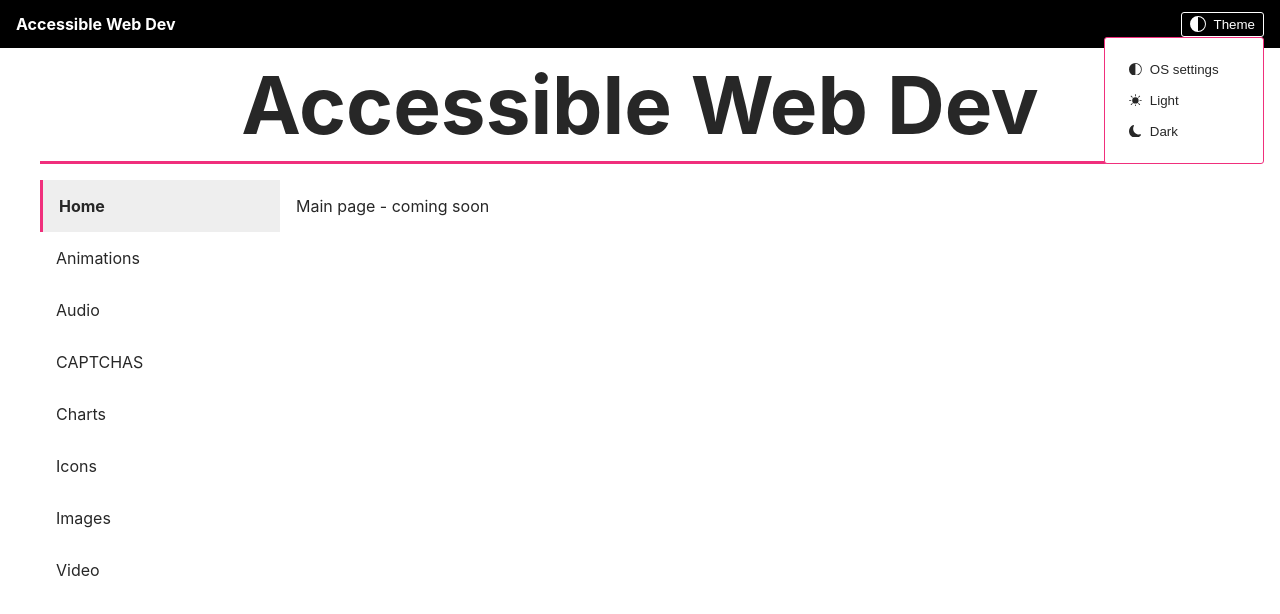
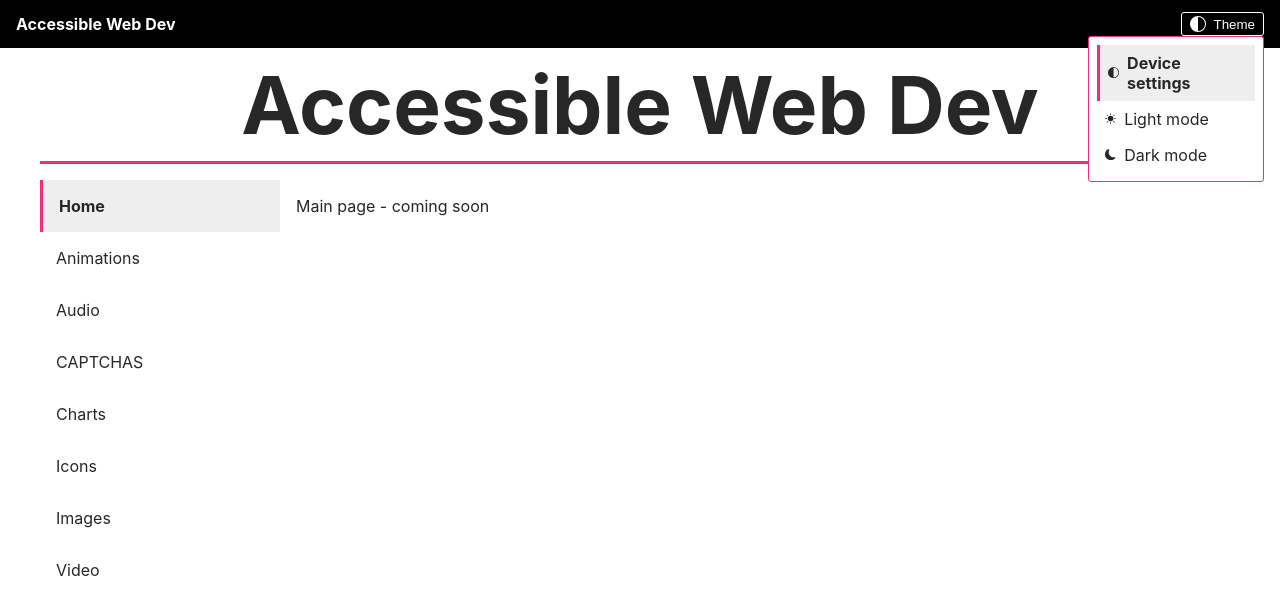
Before and after one commit to ElpisHelle/Web-developer, a Next.js app: page / in a window 1280 px wide. Both pictures are taken after a click on the button "Theme". Shown: the top 614 px of the page. Built offline with nearby package versions, Linux system fonts and the light colour scheme.

Commit message:
Converted theme menu buttons to radio items

```diff
--- a/components/Header/Header.module.css
+++ b/components/Header/Header.module.css
@@ -23,7 +23,7 @@
 }
 
 .topBanner button {
-  background-color: transparent;
+
   cursor: pointer;
   color: #fff;
 }
@@ -33,6 +33,7 @@
   place-items: center;
   border: none;
   padding: 0;
+  background-color: transparent;
 }
 
 .themeBtn {
@@ -40,10 +41,9 @@
   align-items: center;
   gap: 0.5rem;
   border: 1px solid #fff;
-  padding: 0rem 0.5rem;
+  padding: 0.2rem 0.5rem;
   border-radius: var(--borderRadius);
-  height: 25px;
-
+  background-color: transparent;
 }
 
 .headerTitle {
@@ -54,19 +54,18 @@
 
 .themeSwitcher {
   position: absolute;
-  top: 33px;
+  top: 16px;
   right: 48px;
-  width: 10rem;
+  width: 11em;
   background-color: var(--bg);
-  padding: 1rem;
+  padding: 0.5rem;
   border: 1px solid var(--primary);
   border-radius: var(--borderRadius);
+  list-style: none;
+}
 
 
-
-}
-
-.themeSwitcher button {
+.themeSwitcher li {
   color: var(--text);
   display: flex;
   gap: 0.5rem;
@@ -75,17 +74,24 @@
   padding: 0.5rem;
   width: 100%;
   border: none;
+  background-color: var(--bg);
 }
 
-.themeSwitcher button:hover {
+.themeSwitcher li.activeBtn {
+  border-left: 3px solid var(--primary);
+  background-color: var(--lightGrey);
+  font-weight: bold;
+}
+
+.themeSwitcher li:hover {
   background-color: var(--primaryLt);
 }
 
-.themeSwitcher button:focus {
-
-  background-color: var(--lightGrey);
+.themeSwitcher li:focus {
+  background-color: var(--primaryLt);
   font-weight: bold;
 }
+
 
 @media (min-width: 800px) {
   .topBanner .hamburgerBtn {
@@ -93,7 +99,7 @@
   }
 
   .themeSwitcher {
-    top: 25px;
+    top: 8px;
     right: 0;
   }
 }
--- a/components/Header/Header.tsx
+++ b/components/Header/Header.tsx
@@ -3,7 +3,7 @@ import Link from "next/link"
 import { IoMenuSharp, IoCloseSharp } from "react-icons/io5"
 import { BsCircleHalf, BsFillSunFill, BsFillMoonFill } from "react-icons/bs";
 import styles from "./Header.module.css"
-import { useState } from "react";
+import { useState, useRef } from "react";
 
 interface ThemeSwitcherProps {
 	setShowThemeSwitcher: (value: boolean) => void
@@ -24,12 +24,19 @@ const ThemeSwitcher = (props: ThemeSwitcherProps) => {
 		localStorage.removeItem("theme")
 	};
 
+	const theme = localStorage.getItem("theme")
+
 	return (
-		<div className={styles.themeSwitcher} id="themeSwitcherMenu" role="menu" aria-labelledby="themeSwitcherBtn">
-			<button role="menuitem" onClick={setThemeFromOS}><BsCircleHalf size="0.8rem" aria-hidden="true" />OS settings</button>
-			<button role="menuitem" onClick={() => setTheme("light")}><BsFillSunFill size="0.8rem" aria-hidden="true" />Light</button>
-			<button role="menuitem" onClick={() => setTheme("dark")} ><BsFillMoonFill size="0.8rem" aria-hidden="true" />Dark</button>
-		</div>
+
+		<ul className={styles.themeSwitcher} role="menu" id="themeSwitcherMenu" aria-labelledby="themeSwitcherBtn">
+			<li role="menuitemradio" aria-checked={!theme} onClick={setThemeFromOS} onKeyDown={(e) => e.key === " " && setThemeFromOS()} tabIndex={0} className={!theme ? styles.activeBtn : ""}>
+				<BsCircleHalf size="0.7rem" aria-hidden="true" className={styles.themeIcon} />Device settings</li>
+			<li role="menuitemradio" aria-checked={theme === "light"} onClick={() => setTheme("light")} onKeyDown={(e) => e.key === " " && setTheme("light")} tabIndex={0} className={theme === "light" ? styles.activeBtn : ""}>
+				<BsFillSunFill size="0.7rem" aria-hidden="true" className={styles.themeIcon} />Light mode</li>
+			<li role="menuitemradio" aria-checked={theme === "dark"} onClick={() => setTheme("dark")} onKeyDown={(e) => e.key === " " && setTheme("dark")} tabIndex={0} className={theme === "dark" ? styles.activeBtn : ""} >
+				<BsFillMoonFill size="0.7rem" aria-hidden="true" className={styles.themeIcon} />Dark mode</li>
+
+		</ul>
 	)
 }
 
@@ -57,7 +64,7 @@ const Header = (props: HeaderProps) => {
 		}
 	}
 
-
+	const buttonRef = useRef<HTMLButtonElement>(null)
 
 	return (
 		<>
@@ -70,7 +77,7 @@ const Header = (props: HeaderProps) => {
 				<div className={styles.topBanner}>
 					<Link href="/">Accessible Web Dev</Link>
 					<div className={styles.buttonsContainer}>
-						<button className={styles.themeBtn} onClick={handleThemeSwitcher} onKeyDown={handleThemeSwitcherKB} type="button" id="themeSwitcherBtn" aria-haspopup="true" aria-controls="themeSwitcherMenu" aria-expanded={showThemeSwitcher}>
+						<button className={styles.themeBtn} ref={buttonRef} onClick={handleThemeSwitcher} onKeyDown={handleThemeSwitcherKB} type="button" id="themeSwitcherBtn" aria-haspopup="true" aria-controls="themeSwitcherMenu" aria-expanded={showThemeSwitcher}>
 							<BsCircleHalf color="white" size="1rem" aria-hidden="true" />
 							Theme
 						</button>
--- a/components/Nav/NavPrimary.module.css
+++ b/components/Nav/NavPrimary.module.css
@@ -26,10 +26,15 @@
   background-color: var(--primaryLt);
 }
 
+.navList a:focus {
+  background-color: var(--primaryLt);
+  font-weight: bold;
+}
+
 @media (min-width: 40rem) {
- .navPrimary {
-  width: 15rem;
- }
+  .navPrimary {
+    width: 15rem;
+  }
 }
 
 @media (min-width: 800px) {
```
Also changed, not shown: styles/globals.css (+0 -28 lines).
